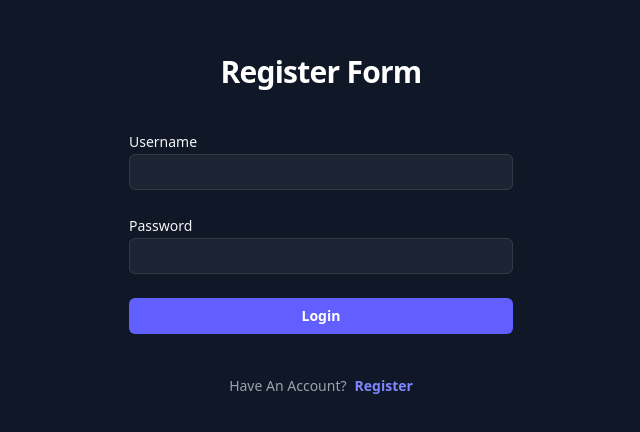
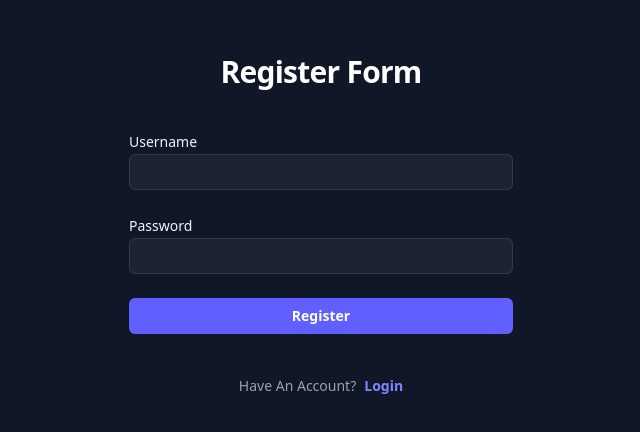
Before and after one commit to vincensiusadyatma/React-News-Recommendation-UI, a React (Vite) app: page /auth/register in a window 1280 px wide. Shown: the part 194-626 px from the top of the page, without its empty margins (319-959 px from the left). Built offline with nearby package versions, Linux system fonts and the light colour scheme; no server answers.

Commit message:
fix: change register button text

```diff
--- a/src/pages/RegisterPage.tsx
+++ b/src/pages/RegisterPage.tsx
@@ -69,12 +69,12 @@
                         <button type="submit" onClick={(e)=>{
                             e.preventDefault();
                             handleSubmit()
-                        }} className="flex w-full justify-center rounded-md bg-indigo-500 px-3 py-1.5 text-sm/6 font-semibold text-white hover:bg-indigo-400 focus-visible:outline-2 focus-visible:outline-offset-2 focus-visible:outline-indigo-500">Login</button>
+                        }} className="flex w-full justify-center rounded-md bg-indigo-500 px-3 py-1.5 text-sm/6 font-semibold text-white hover:bg-indigo-400 focus-visible:outline-2 focus-visible:outline-offset-2 focus-visible:outline-indigo-500">Register</button>
                     </form>
 
                     <p className="mt-10 text-center text-sm/6 text-gray-400">
                         Have An Account?
-                        <Link to={"/auth/login"} className=" ms-2 font-semibold text-indigo-400 hover:text-indigo-300">Register</Link>
+                        <Link to={"/auth/login"} className=" ms-2 font-semibold text-indigo-400 hover:text-indigo-300">Login</Link>
 
                     </p>
                 </div>
```
